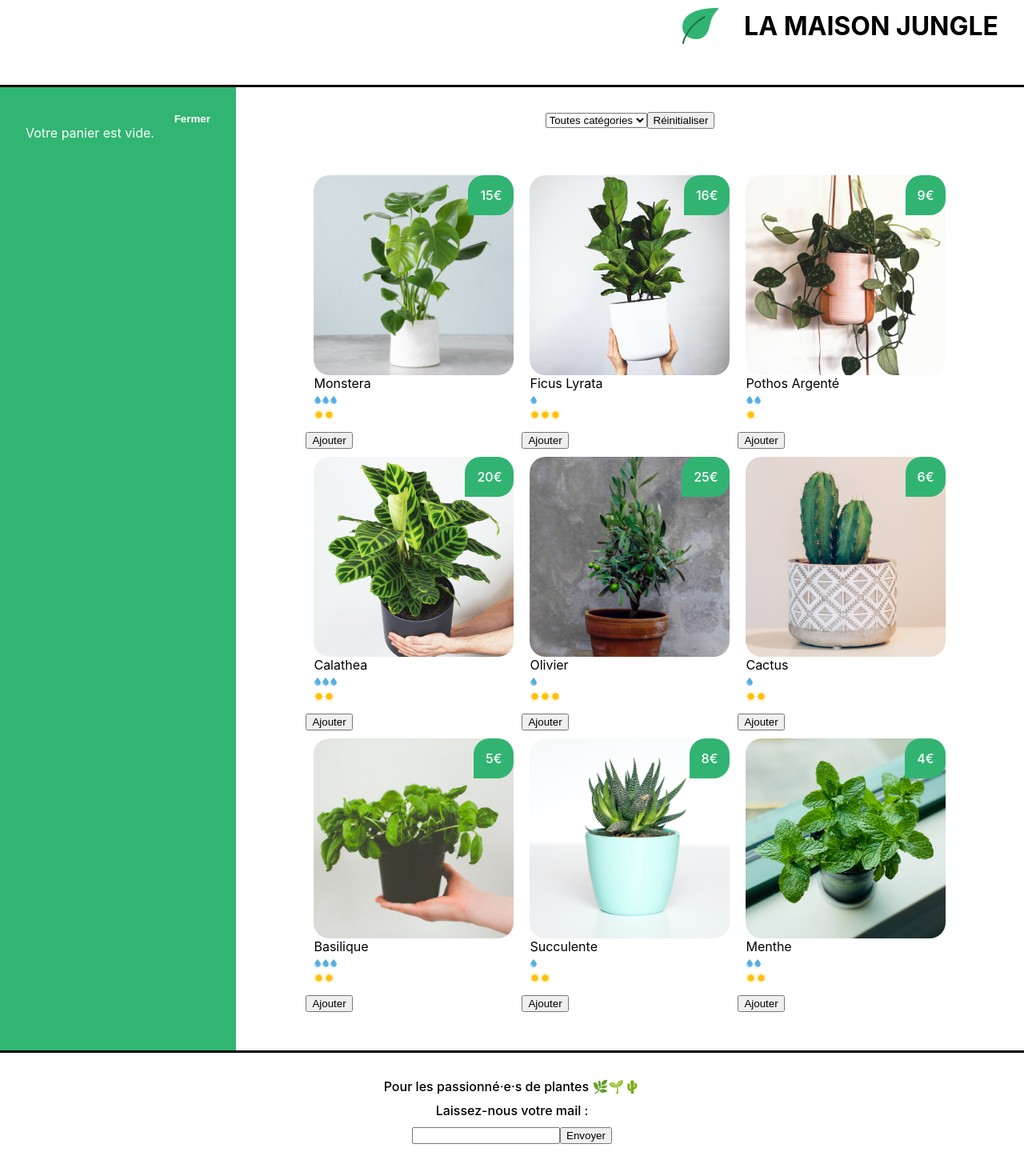
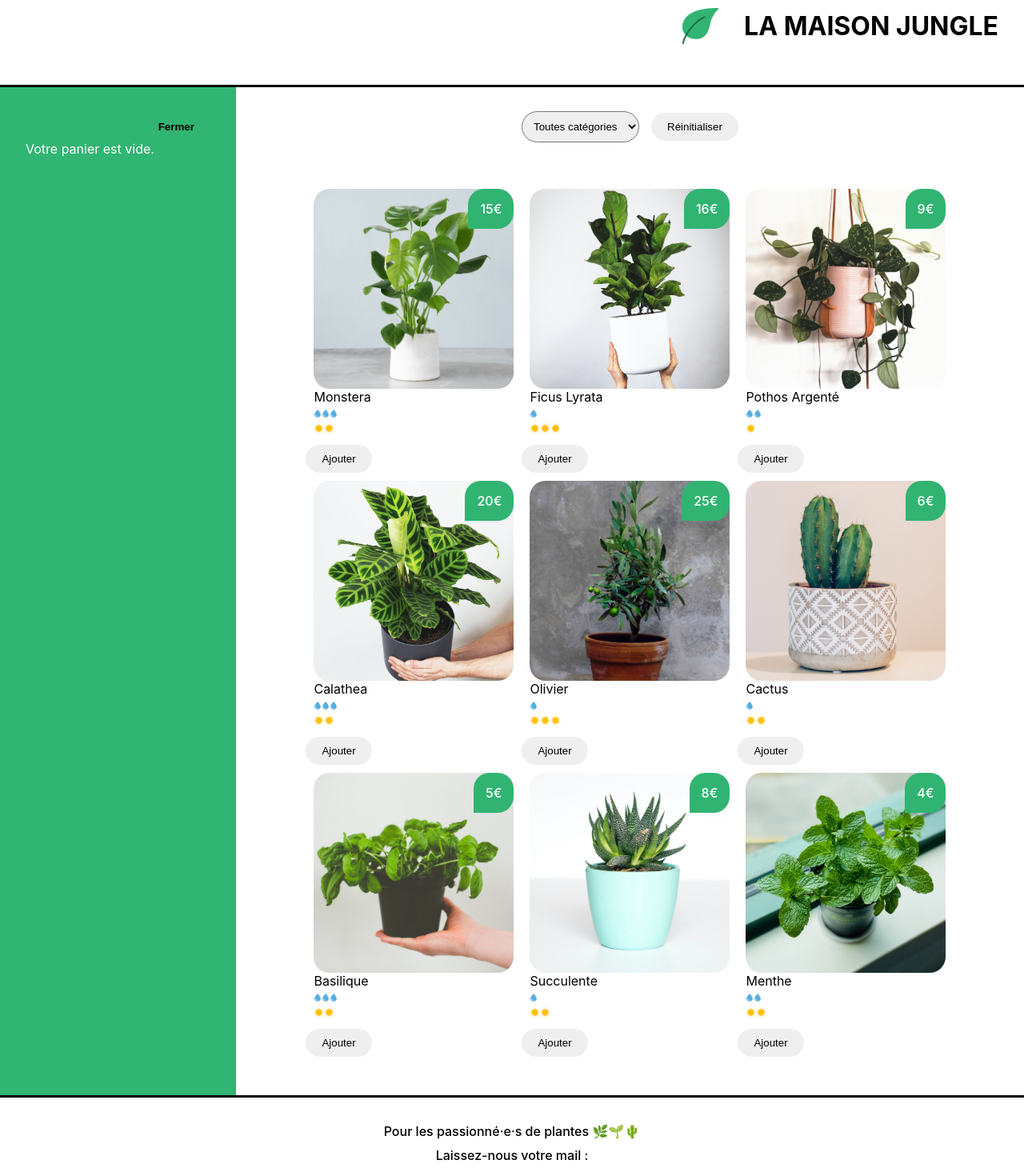
Before and after one commit to CarolineSenes/la-maison-jungle_ecommerce, a React (Create React App) app: page / in a window 1280 px wide. Shown: the part 40-1510 px from the top of the page at 80% size. Built offline with nearby package versions, Linux system fonts and the light colour scheme.

Commit message:
update style : btn, select, input

```diff
--- a/src/App.css
+++ b/src/App.css
@@ -1,38 +1,32 @@
-.App {
-  text-align: center;
+button {
+  padding: 10px 20px;
+  border-radius: 25px;
+  border: none;
+  cursor: pointer;
 }
 
-.App-logo {
-  height: 40vmin;
-  pointer-events: none;
-}
-
-@media (prefers-reduced-motion: no-preference) {
-  .App-logo {
-    animation: App-logo-spin infinite 20s linear;
-  }
-}
-
-.App-header {
-  background-color: #282c34;
-  min-height: 100vh;
-  display: flex;
-  flex-direction: column;
-  align-items: center;
-  justify-content: center;
-  font-size: calc(10px + 2vmin);
+button:hover {
+  background-color: #1e7248;
   color: white;
 }
 
-.App-link {
-  color: #61dafb;
+.lmj-alert {
+  background-color: orange;
+  padding: 10px;
+  display: flex;
+  align-items: center;
+  justify-content: space-between;
+  width: 30vw;
+  margin: auto;
+  margin-top: 30px;
 }
 
-@keyframes App-logo-spin {
-  from {
-    transform: rotate(0deg);
-  }
-  to {
-    transform: rotate(360deg);
-  }
+.lmj-select, .lmj-input{
+  margin-right: 15px;
+  padding: 10px;
+  border-radius: 25px;
 }
+
+.lmj-input{
+	border: 1px solid black;
+}
--- a/src/styles/Cart.css
+++ b/src/styles/Cart.css
@@ -8,6 +8,17 @@
 	width: 300px;
 }
 
+.lmj-cart-list{
+	padding: 0;
+}
+
+.lmj-cart-list-item{
+	display: flex;
+	justify-content: space-between;
+	align-items: center;
+	margin: 10px 0;
+}
+
 .lmj-cart-add-button {
 	margin-left: 32px;
 	cursor: pointer;
@@ -15,12 +26,7 @@
 
 .lmj-cart-toggle-button {
 	background: none;
-	outline: none;
-	border: none;
 	font-weight: 600;
-	cursor: pointer;
-	align-self: self-start;
-	padding: 0;
 	color: white;
 	align-self: flex-end;
 }
@@ -30,6 +36,6 @@
 	width: 300px;
 }
 
-.lmj-cart-closed > button {
+.lmj-cart-toggle-button {
 	color: black;
 }
--- a/src/styles/Categories.css
+++ b/src/styles/Categories.css
@@ -2,7 +2,3 @@
 	text-align: center;
 	padding-top: 30px;
 }
-
-.lmj-categories-select {
-	margin-right: 15px;
-}
--- a/src/styles/Footer.css
+++ b/src/styles/Footer.css
@@ -1,5 +1,4 @@
 .lmj-footer {
-	color: black;
 	padding: 32px;
 	border-top: solid 3px black;
 	display: flex;
@@ -12,3 +11,7 @@
 .lmj-footer-elem {
 	margin-bottom: 10px;
 }
+
+.lmj-footer-email{
+	margin-top: 10px;
+}
```
Also changed, not shown: src/App.js (+9 -7 lines).
